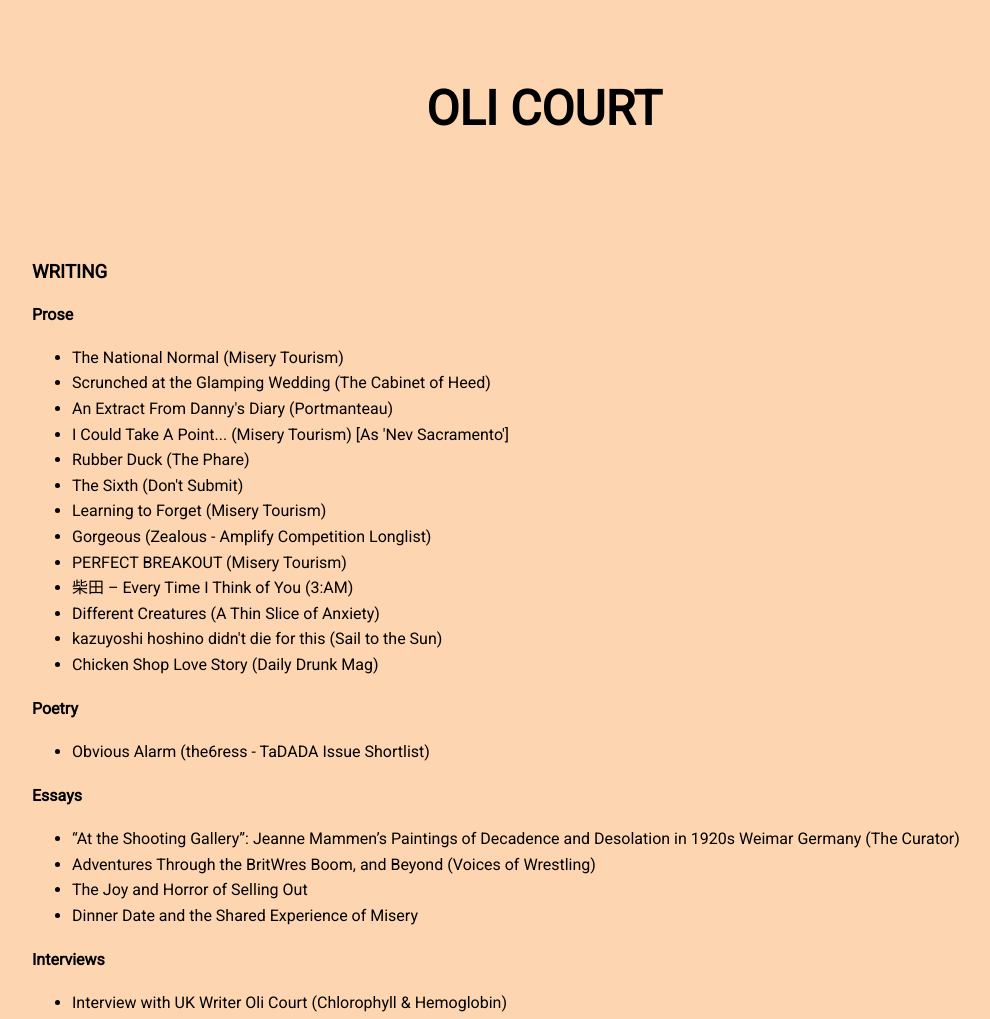
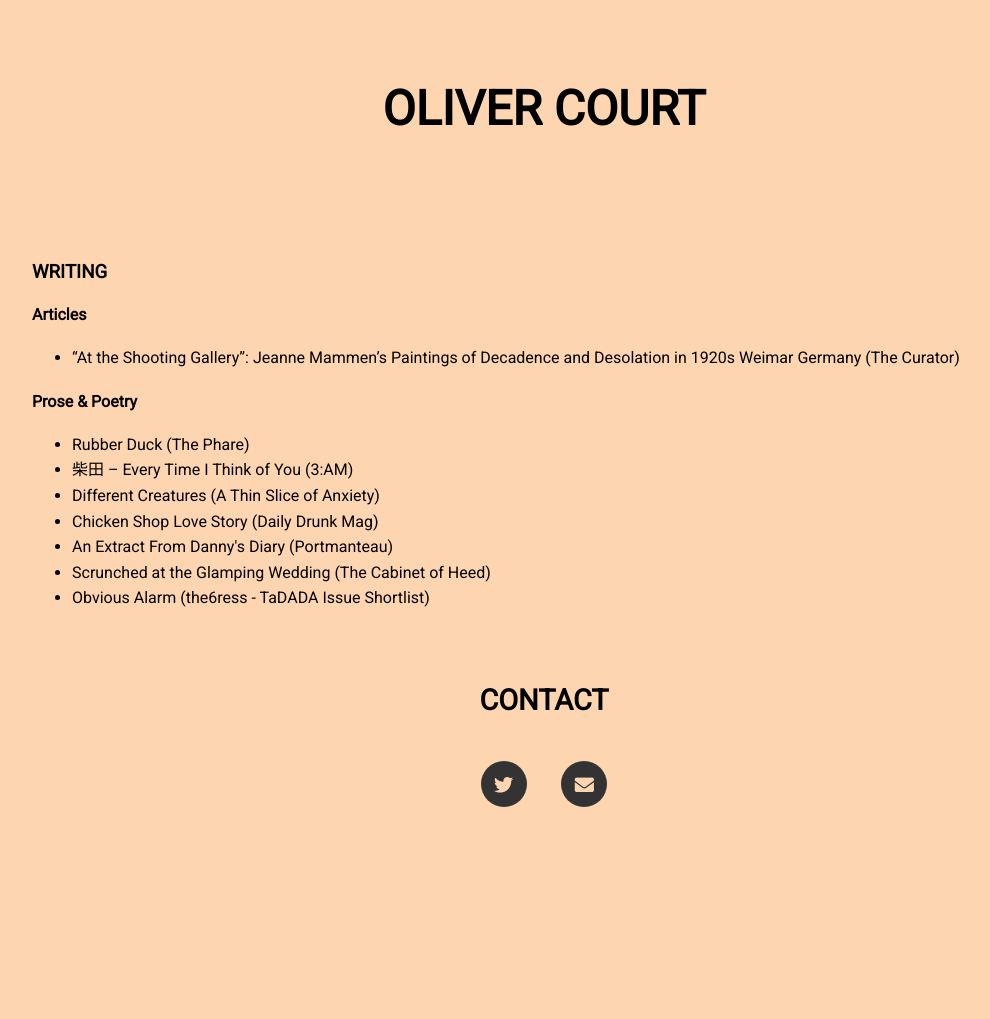
Before and after one commit to AnotherOli/Oliver-Court, a plain HTML site: page index.html in a window 1280 px wide. Shown: the top 1019 px of the page, without its empty margins (96-1086 px from the left). After the commit the page ends 919 px from the top, so only its background shows below. Drawn offline with Linux system fonts and the light colour scheme.

Commit message:
Update index.html

```diff
--- a/index.html
+++ b/index.html
@@ -21,7 +21,7 @@ You can open this html file using your browser. If you make a change to this or
 <!--
 Enter your name here, this is what appears in the tab label on a browser.
  -->
-<title>OLI COURT</title>
+<title>OLIVER COURT</title>
 </head>
 
 <body>
@@ -30,7 +30,7 @@ Enter your name here, this is what appears in the tab label on a browser.
 <!--
 This is your name that appears at the top of the webpage
  -->
-<h1 class="name">OLI COURT</h1>
+<h1 class="name">OLIVER COURT</h1>
 
 <!--
 The below space is used for filling in your bio, if you dont want a bio delete everything below.
@@ -63,41 +63,23 @@ The <br> is a line brake. This makes sure each link is on a new line.
 
 <h3>WRITING</h3>
 
-<h4>Prose</h4>
+
+ <h4>Articles</h4>
+<ul>
+  <li><a href="https://www.curatormagazine.com/oli-court/at-the-shooting-gallery-jeanne-mammens-paintings-of-decadence-and-desolation-in-1920s-weimar-germany/" target="_blank">“At the Shooting Gallery”: Jeanne Mammen’s Paintings of Decadence and Desolation in 1920s Weimar Germany (The Curator)</a></li>
+   </ul>
+
+ <h4>Prose & Poetry</h4>
 
 <ul>
- <li><a href="http://www.miserytourism.com/the-national-normal/" target="_blank">The National Normal (Misery Tourism)</a></li>
- <li><a href="https://cabinetofheed.com/2021/02/21/scrunched-at-the-glamping-wedding-oli-court/" target="_blank">Scrunched at the Glamping Wedding (The Cabinet of Heed)</a></li>
- <li><a href="https://www.portmanteauldn.com/shop" target="_blank">An Extract From Danny's Diary (Portmanteau)</a></li>
- <li><a href="http://www.miserytourism.com/i-could-take-a-point-off-serena-williams/" target="_blank">I Could Take A Point... (Misery Tourism) [As 'Nev Sacramento']</a></li>
  <li><a href="https://www.thephare.com/rubberduck" target="_blank">Rubber Duck (The Phare)</a></li>
- <li><a href="https://donotsubmit.net/the-sixth-by-oli-court/" target="_blank">The Sixth (Don't Submit)</a></li>
- <li><a href="http://www.miserytourism.com/learning-to-forget/" target="_blank">Learning to Forget (Misery Tourism)</a></li>
- <li><a href="https://www.zealous.co/zealous/opportunity/Zealous-Amplify-Mental-Health-and-Wellbeing/submissions/olicourt/Gorgeous/?f_work=5578676751302656&preview_submission=true&white_view=true" target="_blank">Gorgeous (Zealous - Amplify Competition Longlist)</a></li>
- <li><a href="https://www.miserytourism.com/perfect-breakout/" target="_blank">PERFECT BREAKOUT (Misery Tourism)</a></li>
  <li><a href="https://www.3ammagazine.com/3am/%e6%9f%b4%e7%94%b0-every-time-i-think-of-you/" target="_blank">柴田 – Every Time I Think of You (3:AM)</a></li>
  <li><a href="http://www.athinsliceofanxiety.com/2022/12/fiction-different-creatures.html?m=1" target="_blank">Different Creatures (A Thin Slice of Anxiety)</a></li>
- <li><a href="https://sailtothesun.substack.com/p/kazuyoshi-hoshino-didnt-die-for-this" target="_blank">kazuyoshi hoshino didn't die for this (Sail to the Sun)</a></li>
  <li><a href="https://dailydrunkmag.com/2023/08/28/it-was-never-a-phase-a-pop-punk-anthology/?preview=true&frame-nonce=c1d69bf481#dearflip-df_13328/1/" target="_blank">Chicken Shop Love Story (Daily Drunk Mag)</a></li>
+ <li><a href="https://www.portmanteauldn.com/shop" target="_blank">An Extract From Danny's Diary (Portmanteau)</a></li>
+ <li><a href="https://cabinetofheed.com/2021/02/21/scrunched-at-the-glamping-wedding-oli-court/" target="_blank">Scrunched at the Glamping Wedding (The Cabinet of Heed)</a></li>
+ <li><a href="https://www.instagram.com/p/CnM5qhxomNk/" target="_blank">Obvious Alarm (the6ress - TaDADA Issue Shortlist)</a></li>
    </ul>
-
- <h4>Poetry</h4>
-<ul>
- <li><a href="https://www.instagram.com/p/CnM5qhxomNk/" target="_blank">Obvious Alarm (the6ress - TaDADA Issue Shortlist)</a></li>
-  </ul>
-
- <h4>Essays</h4>
-<ul>
-  <li><a href="https://www.curatormagazine.com/oli-court/at-the-shooting-gallery-jeanne-mammens-paintings-of-decadence-and-desolation-in-1920s-weimar-germany/" target="_blank">“At the Shooting Gallery”: Jeanne Mammen’s Paintings of Decadence and Desolation in 1920s Weimar Germany (The Curator)</a></li>
-  <li><a href="https://www.voicesofwrestling.com/2021/07/28/vow10-adventures-through-the-britwres-boom-and-beyond/" target="_blank">Adventures Through the BritWres Boom, and Beyond (Voices of Wrestling)</a></li>
-  <li><a href="https://scruncheddisconsolately.wordpress.com/2020/02/20/the-joy-and-horror-of-selling-out/" target="_blank">The Joy and Horror of Selling Out</a></li>
-  <li><a href="https://scruncheddisconsolately.wordpress.com/2020/01/21/dinner-date-and-the-shared-experience-of-misery/" target="_blank"> Dinner Date and the Shared Experience of Misery</a></li>
-   </ul>
-
- <h4>Interviews</h4>
- <ul>
-  <li><a href="https://cholorohemoglobin.substack.com/p/interview-with-uk-writer-oli-court?s=r" target="_blank">Interview with UK Writer Oli Court (Chlorophyll & Hemoglobin)</a></li>
- </ul>
 
 
 <!--
```
